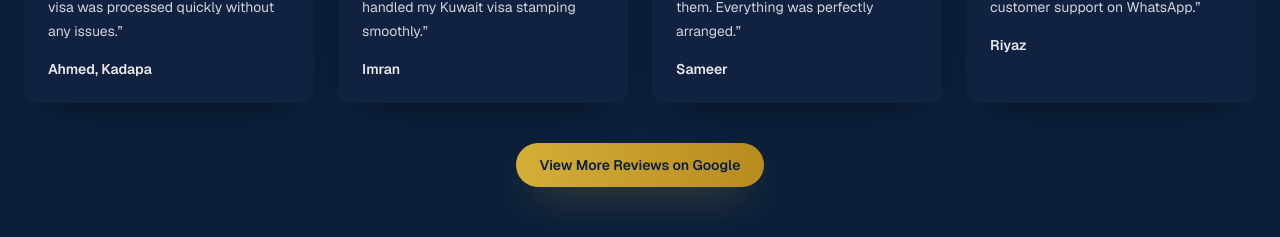
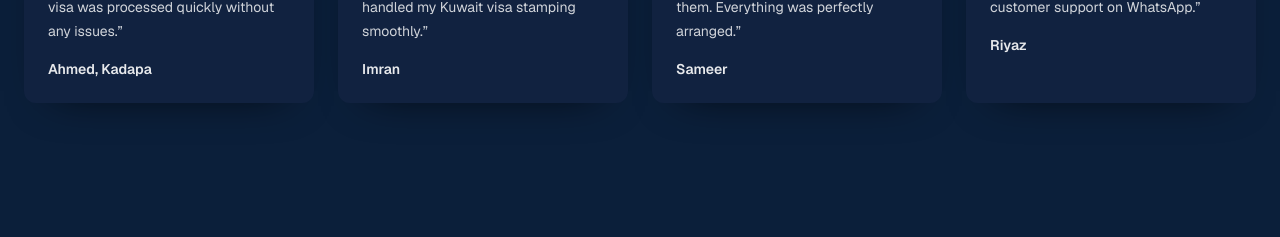
Before and after one commit to Shaik-Aseem/af-tours-website, a Next.js app: page / in a window 1280 px wide. Shown: the part 3154-3391 px from the top of the page. Built offline with nearby package versions, Linux system fonts and the light colour scheme.

Commit message:
Remove "View More Reviews on Google" button from ReviewsSection for a cleaner layout

```diff
--- a/app/components/Sections.tsx
+++ b/app/components/Sections.tsx
@@ -427,14 +427,6 @@ export function ReviewsSection() {
           ))}
         </div>
 
-        <div className="mt-10 flex justify-center">
-          <a
-            href="#"
-            className="inline-flex items-center justify-center rounded-full bg-gradient-to-r from-[#d4af37] to-[#b88b1f] px-6 py-3 text-sm font-semibold text-[#0b1f3a] shadow-[0_16px_40px_-18px_rgba(212,175,55,0.85)] transition hover:brightness-110"
-          >
-            View More Reviews on Google
-          </a>
-        </div>
       </div>
     </section>
   );
```
